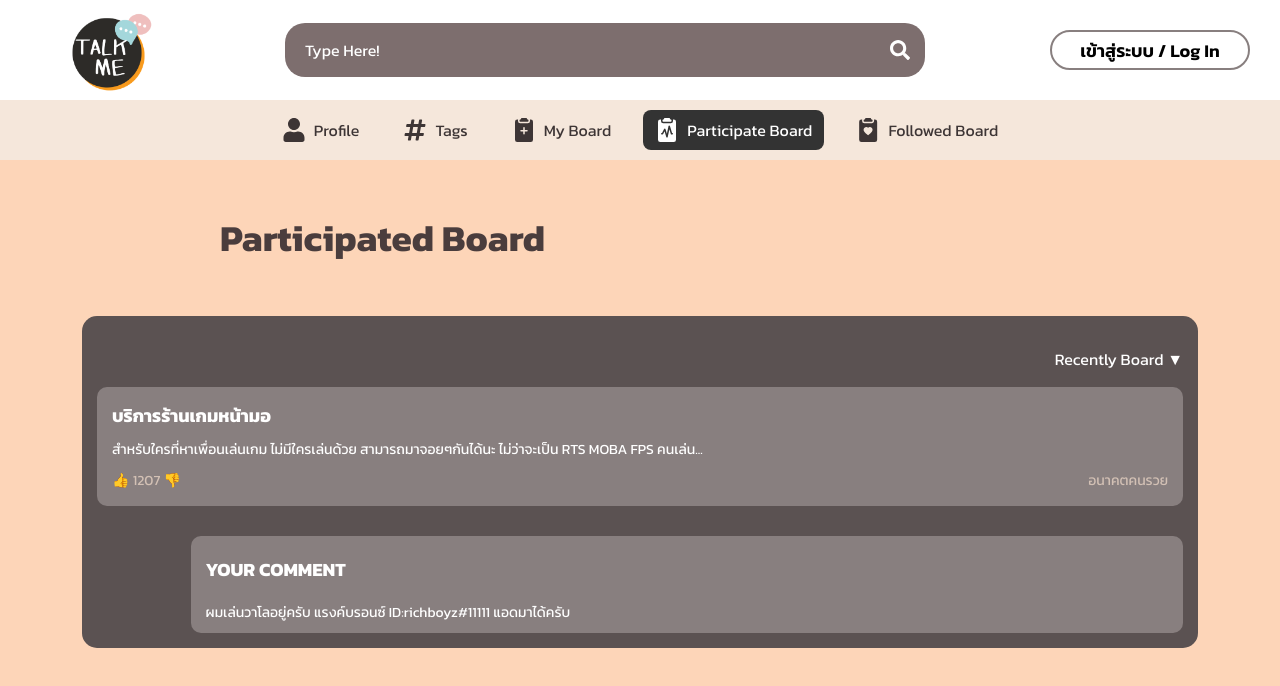
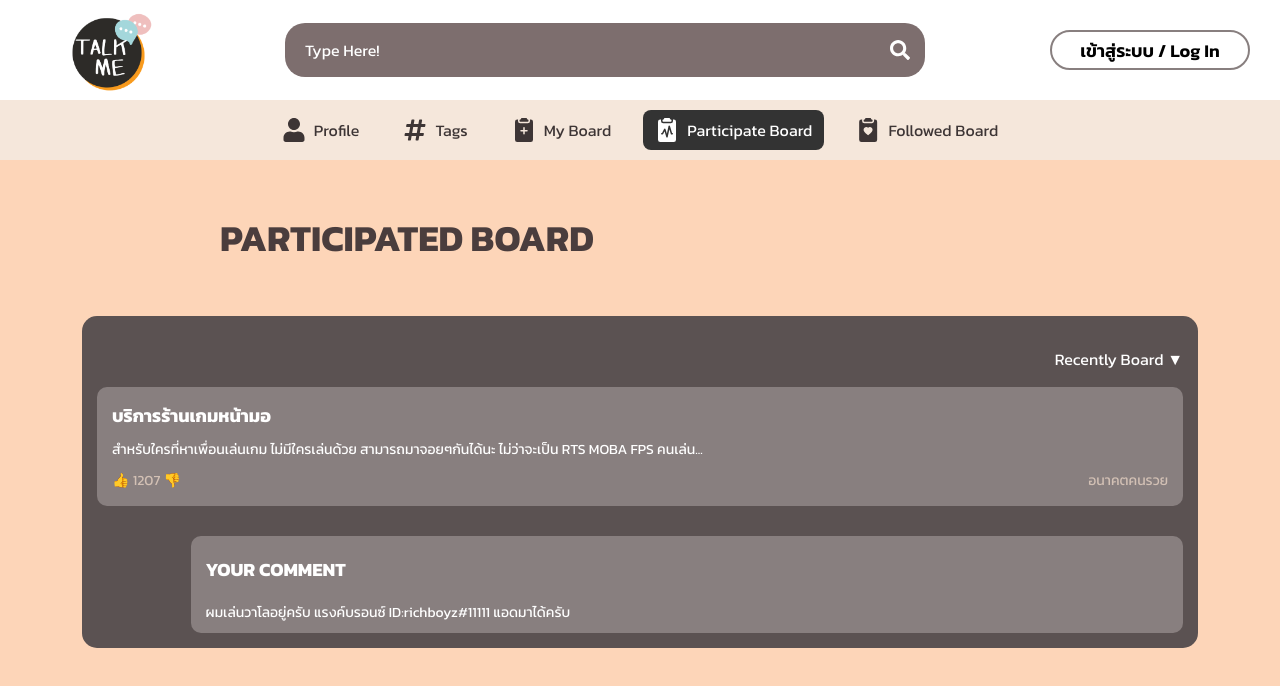
Before and after one commit to kanomkway/project-talkme, a React (Vite) app: page /participate_board in a window 1280 px wide. Shown: the top 686 px of the page. Built offline with nearby package versions, Linux system fonts and the light colour scheme.

Commit message:
aing1010

```diff
--- a/src/ParticipatedScreen.jsx
+++ b/src/ParticipatedScreen.jsx
@@ -16,7 +16,7 @@ function ParticipatedScreen() {
   return (
     <main className='main-content'>
         <div className="board-header">
-                <h2>Participated Board</h2>
+                <h2>PARTICIPATED BOARD</h2>
         </div>
         <div className='post-container'>
             <p style={{ marginLeft: "auto" }}>Recently Board ▼</p>
```
